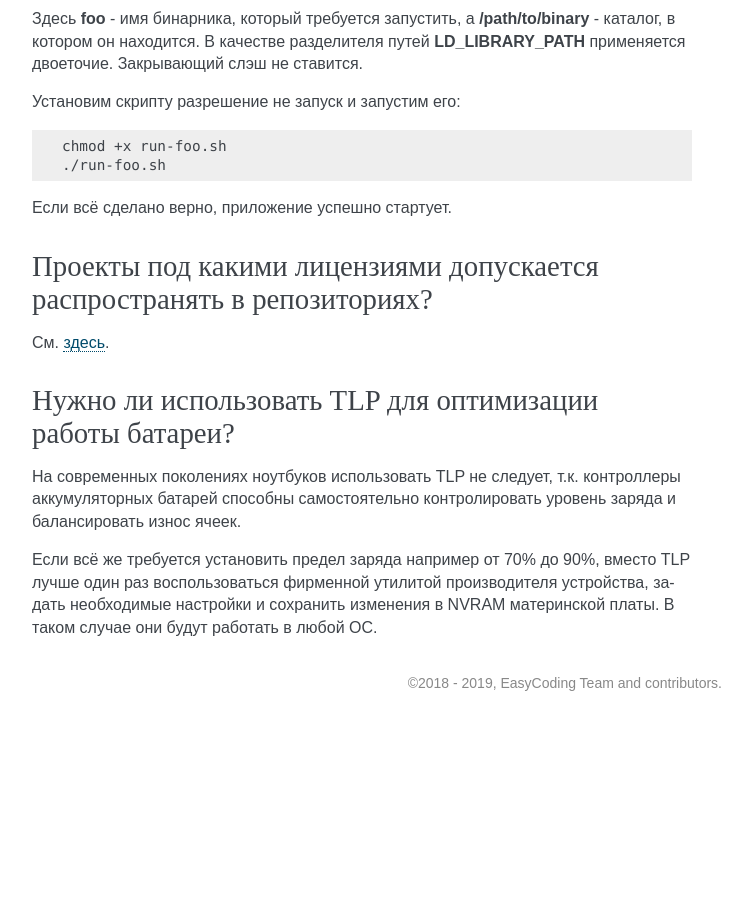
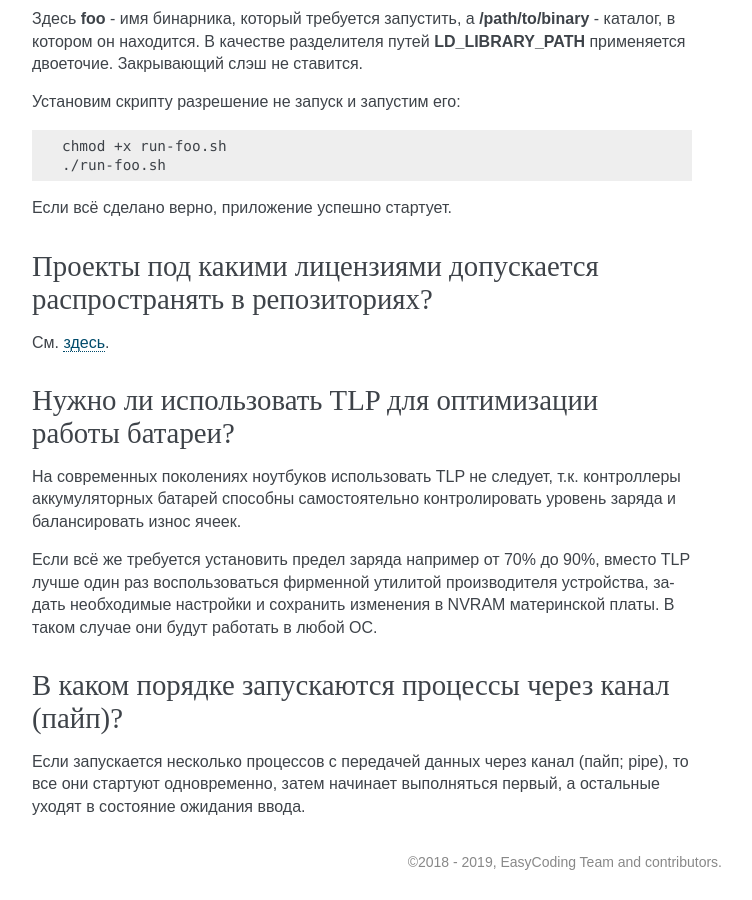
Before and after one commit to RussianFedora/FAQ, a Sphinx documentation site: the page built from source/development.rst, in a window 1280 px wide and 900 px high, scrolled down 9741 px. Shown: the whole window, without its empty margins (388-1140 px from the left). Built offline with Sphinx 7.4.7, drawn with Linux system fonts in a browser that asks for light colours; before the commit the page ends 10462 px from its top, so only the background shows below that; some of the changed text lies outside the part shown.

Commit message:
Added question about starting multiple application using pipe and their boot order.

```diff
--- a/source/development.rst
+++ b/source/development.rst
@@ -553,3 +553,11 @@
 На современных поколениях ноутбуков использовать TLP не следует, т.к. контроллеры аккумуляторных батарей способны самостоятельно контролировать уровень заряда и балансировать износ ячеек.
 
 Если всё же требуется установить предел заряда например от 70% до 90%, вместо TLP лучше один раз воспользоваться фирменной утилитой производителя устройства, задать необходимые настройки и сохранить изменения в NVRAM материнской платы. В таком случае они будут работать в любой ОС.
+
+.. index:: process, bash, console, pipe
+.. _pipe-order:
+
+В каком порядке запускаются процессы через канал (пайп)?
+===========================================================
+
+Если запускается несколько процессов с передачей данных через канал (пайп; pipe), то все они стартуют одновременно, затем начинает выполняться первый, а остальные уходят в состояние ожидания ввода.
```
